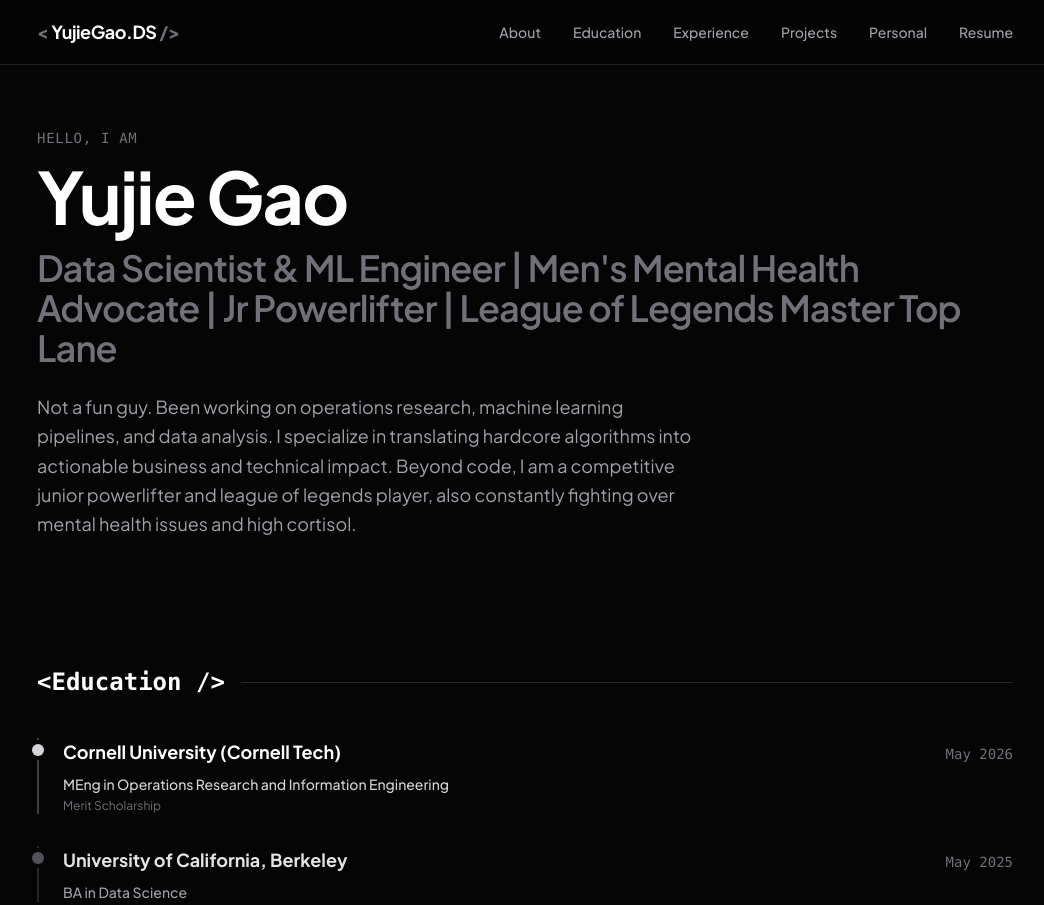
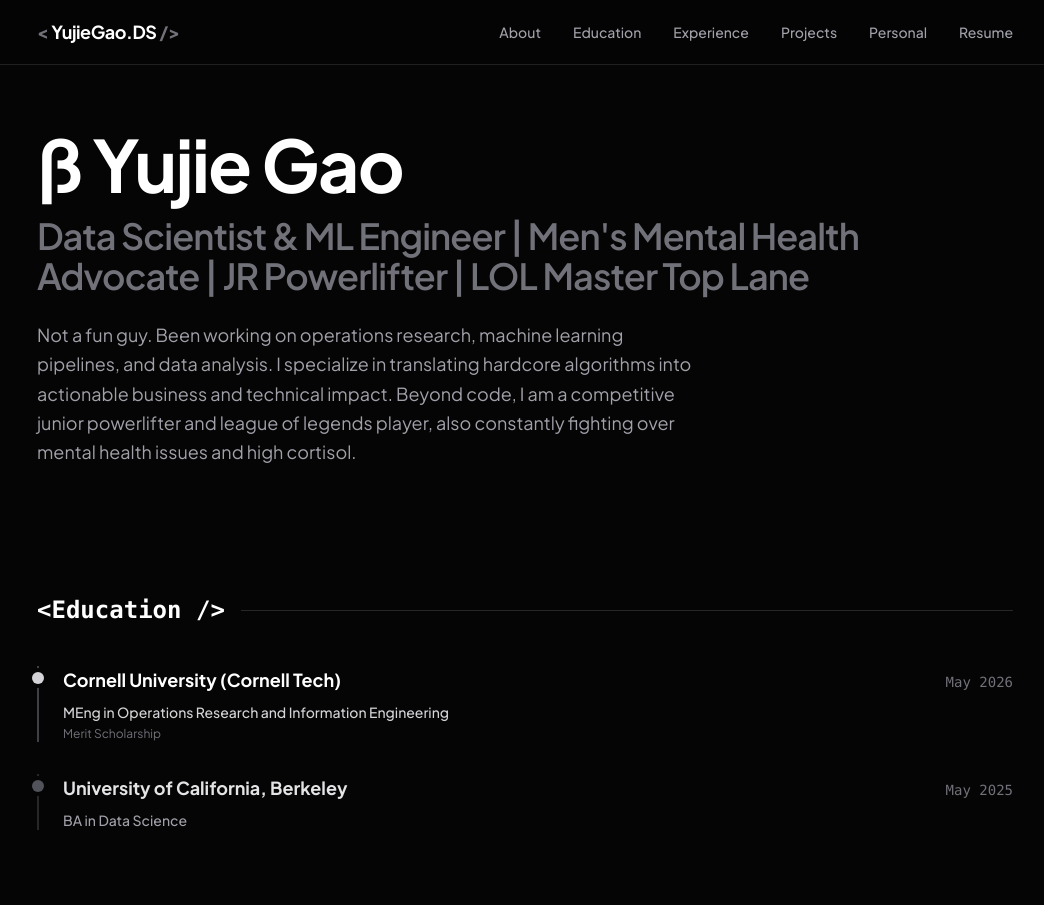
Before and after one commit to yj017/yj017.github.io, a plain HTML site: page index.html in a window 1280 px wide. Shown: the top 905 px of the page, without its empty margins (115-1159 px from the left). Drawn offline with nearby package versions, Linux system fonts and the light colour scheme.

Commit message:
Update index.html

```diff
--- a/index.html
+++ b/index.html
@@ -65,12 +65,11 @@
     <main class="max-w-5xl mx-auto px-6 pt-32 pb-24">
 
         <section id="about" class="mb-24 md:mb-32">
-            <p class="text-zinc-500 font-mono text-sm mb-3 tracking-wider uppercase">Hello, I am</p>
-            <h1 class="text-5xl md:text-7xl font-bold text-white tracking-tight mb-4">
+            <h1 class="text-5xl md:text-7xl font-bold text-white tracking-tight mb-4">ß
                 Yujie Gao
             </h1>
             <h2 class="text-2xl md:text-4xl font-semibold text-zinc-500 mb-6 tracking-tight">
-                Data Scientist & ML Engineer | Men's Mental Health Advocate | Jr Powerlifter | League of Legends Master Top Lane
+                Data Scientist & ML Engineer | Men's Mental Health Advocate | JR Powerlifter | LOL Master Top Lane
             </h2>
             <p class="max-w-2xl text-zinc-400 text-lg leading-relaxed mb-8">
                 Not a fun guy. Been working on operations research, machine learning pipelines, and data analysis. I specialize in translating hardcore algorithms into actionable business and technical impact. Beyond code, I am a competitive junior powerlifter and league of legends player, also constantly fighting over mental health issues and high cortisol.
```
